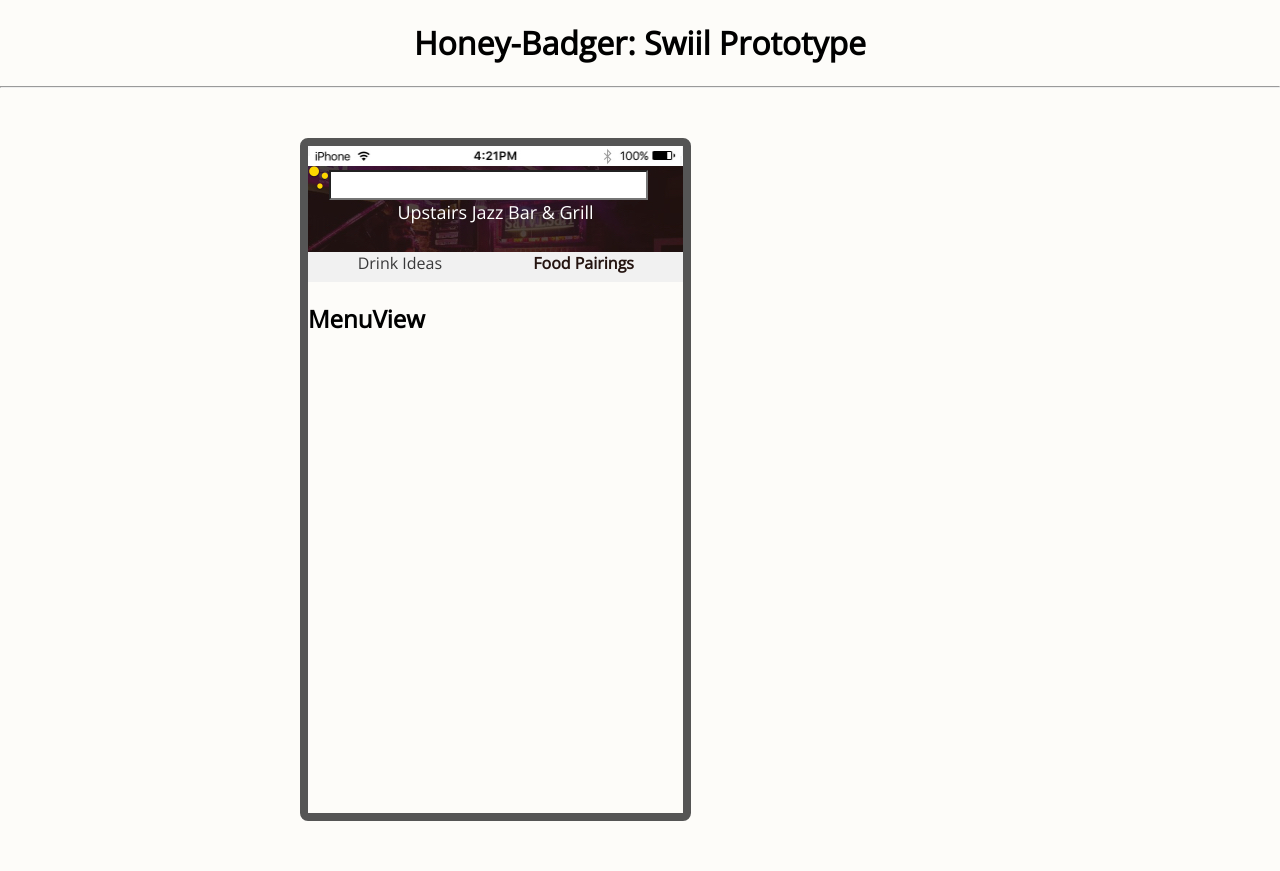
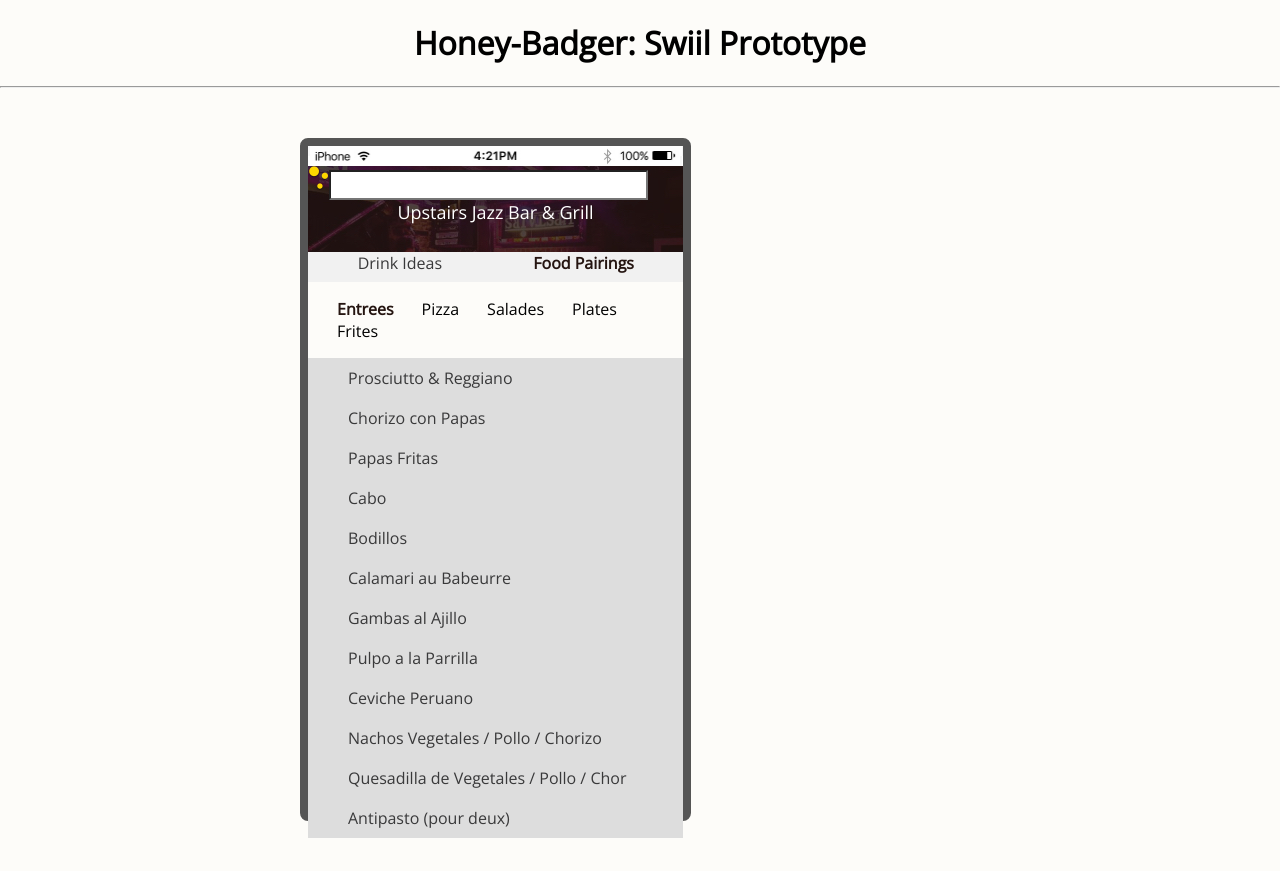
Before and after one commit to saaqibz/inbev-hackathon, a React (Create React App) app in the folder swiil/: page /menu in a window 1280 px wide. Built offline with nearby package versions, Linux system fonts and the light colour scheme.

Commit message:
menu page

```diff
--- a/swiil/src/App.js
+++ b/swiil/src/App.js
@@ -9,6 +9,7 @@ import './App.css';
 import statusBarImg from './assets/ios-statusbar.png';
 
 import Header from './components/Header';
+import MenuContainer from './components/Menu';
 
 // <ul>
 //     <li><Link to="/">Home</Link></li>
@@ -32,12 +33,6 @@ const StatusBar = () => (
 const SplashView = () => (
     <div>
         <h2>SplashView</h2>
-    </div>
-);
-
-const MenuView = () => (
-    <div>
-        <h2>MenuView</h2>
     </div>
 );
 
@@ -84,7 +79,7 @@ const App = () => (
                 <StatusBar />
                 <Header />
                 <Route exact path="/" component={SplashView}/>
-                <Route path="/menu" component={MenuView}/>
+                <Route path="/menu" component={MenuContainer}/>
                 <Route path="/suggestion" component={SuggestionView}/>
             </div>
         </Router>
--- /dev/null
+++ b/swiil/src/components/Menu.css
@@ -0,0 +1,26 @@
+#menu-categories{
+    -webkit-padding-start: 15px;
+}
+
+#menu-categories li {
+    display: inline-block;
+    padding: 0 14px;
+}
+
+#menu-categories li.selected {
+    color: #251511;
+    font-weight: bold;
+}
+
+
+.menu-items{
+    background: #ddd;
+    line-height: 2.5;
+    color: #39393a;
+    font-size: 16px;
+}
+
+#entrees li{
+
+    list-style-type: none;
+}
--- /dev/null
+++ b/swiil/src/components/Menu.js
@@ -0,0 +1,74 @@
+/**
+ * Created by saz on 3/26/17.
+ */
+import React, { Component } from 'react';
+
+import './Menu.css';
+
+class MenuContainer extends Component {
+    getCategories() {
+        return [
+            'Entrees',
+            'Pizza',
+            'Salades',
+            'Plates',
+            'Frites',
+        ];
+    }
+
+    getEntrees() {
+        return [
+            'Prosciutto & Reggiano',
+            'Chorizo con Papas',
+            'Papas Fritas',
+            'Cabo',
+            'Bodillos',
+            'Calamari au Babeurre',
+            'Gambas al Ajillo',
+            'Pulpo a la Parrilla',
+            'Ceviche Peruano',
+            'Nachos Vegetales / Pollo / Chorizo',
+            'Quesadilla de Vegetales / Pollo / Chor',
+            'Antipasto (pour deux)',
+        ];
+    }
+
+    render() {
+        let categories = this.getCategories();
+        let entrees = this.getEntrees();
+        let selectedCategory = categories[0];
+
+        return <MenuView
+            categories={categories}
+            entrees={entrees}
+            selectedCategory={selectedCategory}
+        />;
+    }
+}
+
+const MenuView = ({ categories, entrees, selectedCategory}) => {
+    let categoryList = categories.map((cat) => {
+        return (selectedCategory === cat) ?
+            <li className="selected">{cat}</li> :
+            <li >{cat}</li> ;
+    });
+
+    let entreeList = entrees.map((cat) => {
+        return <li>{cat}</li>;
+    });
+
+    return (
+        <div>
+            <ul id="menu-categories">
+                {categoryList}
+            </ul>
+            <div id="entrees" class="menu-items">
+                <ul>
+                    {entreeList}
+                </ul>
+            </div>
+        </div>
+    )
+};
+
+export default MenuContainer;
```
Also changed, not shown: swiil/src/main.css (+0 -25 lines).
